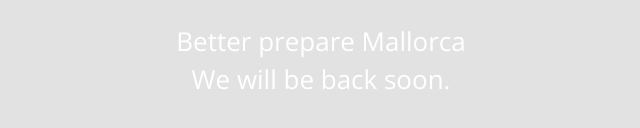
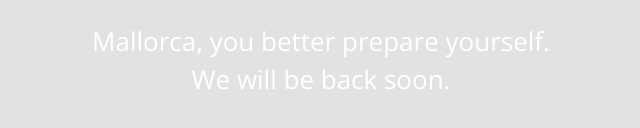
Before and after one commit to Jeziu/jeziu.github.io, a plain HTML site: page index.html in a window 1280 px wide. Shown: the part 438-566 px from the top of the page, 319-959 px from the left. Drawn offline with nearby package versions, Linux system fonts and the light colour scheme.

Commit message:
Update index.html

```diff
--- a/index.html
+++ b/index.html
@@ -21,7 +21,7 @@
 </div>
 <div id="Content" class="wrapper">
 <div class="countdown styled"></div>
-<h2 class="intro">Better prepare Mallorca <br/>We will be back soon.</h2>
+<h2 class="intro">Mallorca, you better prepare yourself. <br/>We will be back soon.</h2>
 </div>
 
 <div id="overlay"></div>
```
